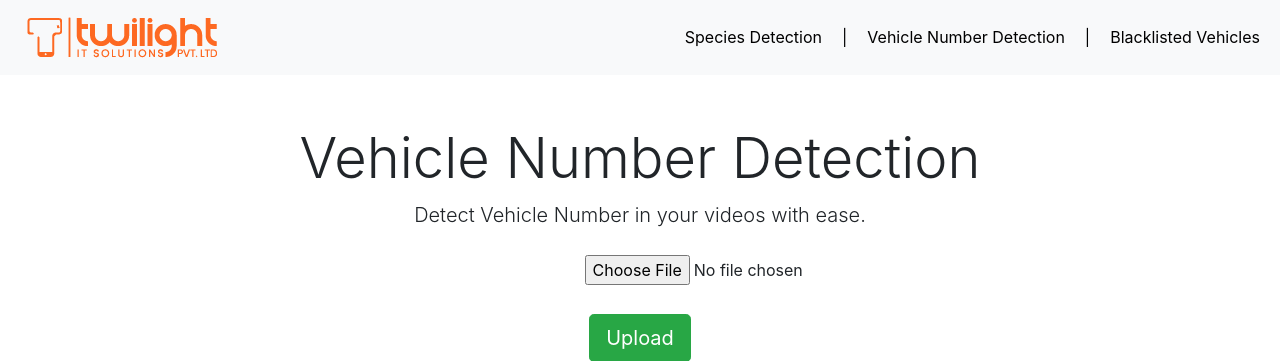
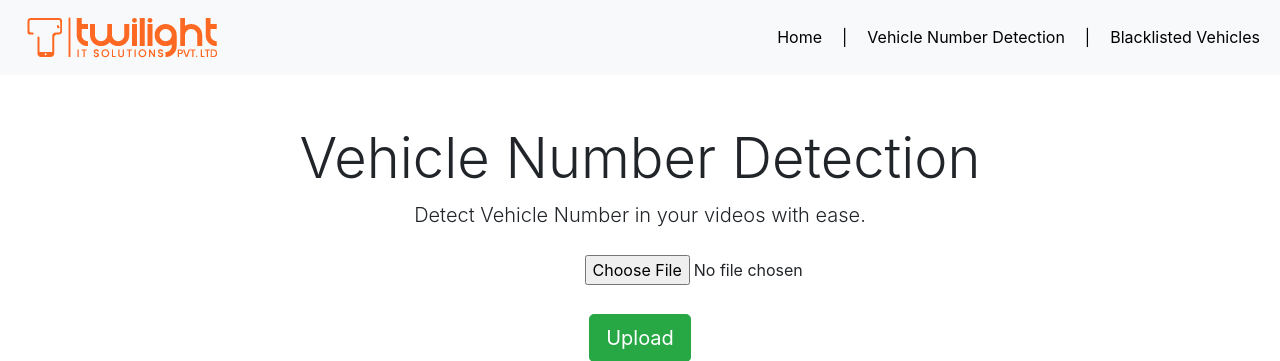
Before and after one commit to Vinoth018/WildLife_Demo, a Flask app: page /vehicle in a window 1280 px wide; the page is wider, and only the part inside the window is pictured. Shown: the top 361 px of that part. Run offline with Flask 3, Linux system fonts and the light colour scheme; some libraries are stand-ins or nearby versions.

Commit message:
modified html code

```diff
--- a/templates/index.html
+++ b/templates/index.html
@@ -3,7 +3,7 @@
 <head>
     <meta charset="UTF-8">
     <meta name="viewport" content="width=device-width, initial-scale=1.0">
-    <title>Species Detection</title>
+    <title>POC</title>
     <link href="https://stackpath.bootstrapcdn.com/bootstrap/4.5.2/css/bootstrap.min.css" rel="stylesheet">
     <link href="{{ url_for('static', filename='css/styles.css') }}" rel="stylesheet">
     <style>
@@ -40,7 +40,7 @@
         <div class="header">
             <div><img src="{{ url_for('static', filename='images/Twilight.png') }}" alt="Twilight" style="height: 45px; width: 213px; margin-left: 15px;"></div>
             <div class="botom">
-                <a href="/">Home Page</a>
+                <a href="/">Home</a>
                 <a> | </a>
                 <a href="/vehicle">Vehicle Number Detection</a>
                 <a> | </a>
--- a/templates/vehicle_index.html
+++ b/templates/vehicle_index.html
@@ -61,7 +61,7 @@
         <div class="header">
             <div><img src="{{ url_for('static', filename='images/Twilight.png') }}" alt="Twilight" style="height: 45px; width: 213px; margin-left: 15px;"></div>
             <div class="botom">
-                <a href="/">Species Detection</a>
+                <a href="/">Home</a>
                 <a> | </a>
                 <a href="/vehicle">Vehicle Number Detection</a>
                 <a> | </a>
```
Also changed, not shown: static/images/cover4.jpg (deleted), static/images/cover5.jpg (deleted), static/images/cover6.jpg (deleted), static/images/deer-5664425_1280.jpg (renamed from static/images/cover3.jpg).
